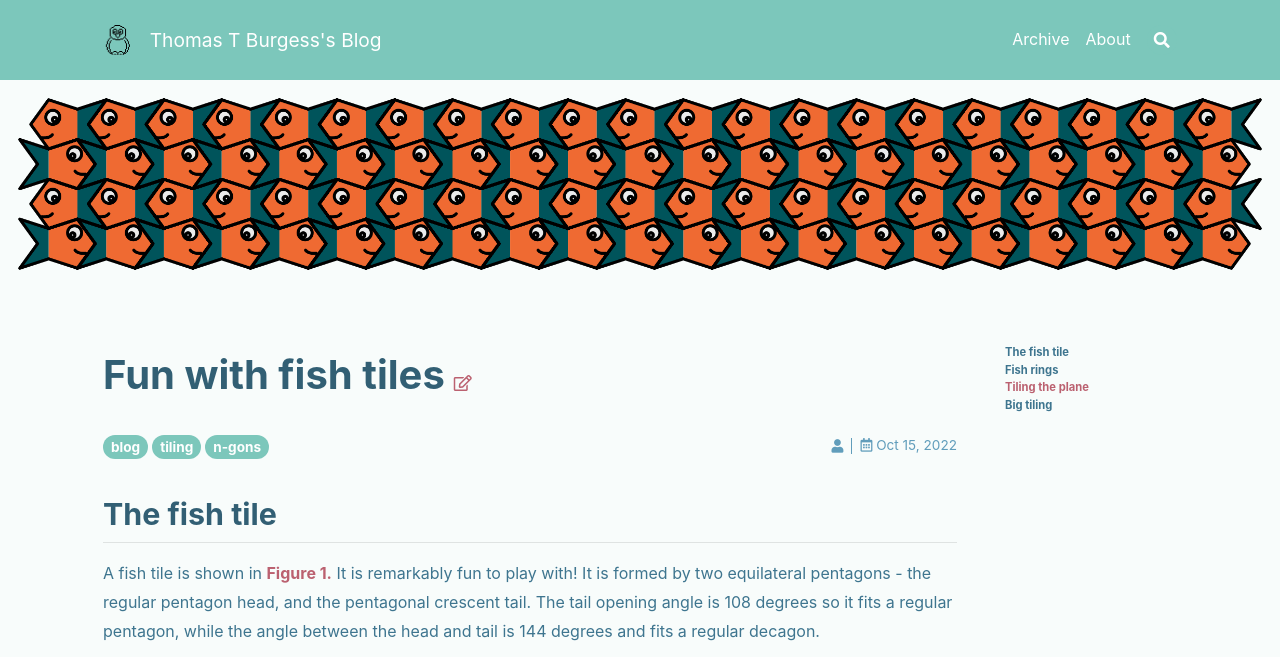
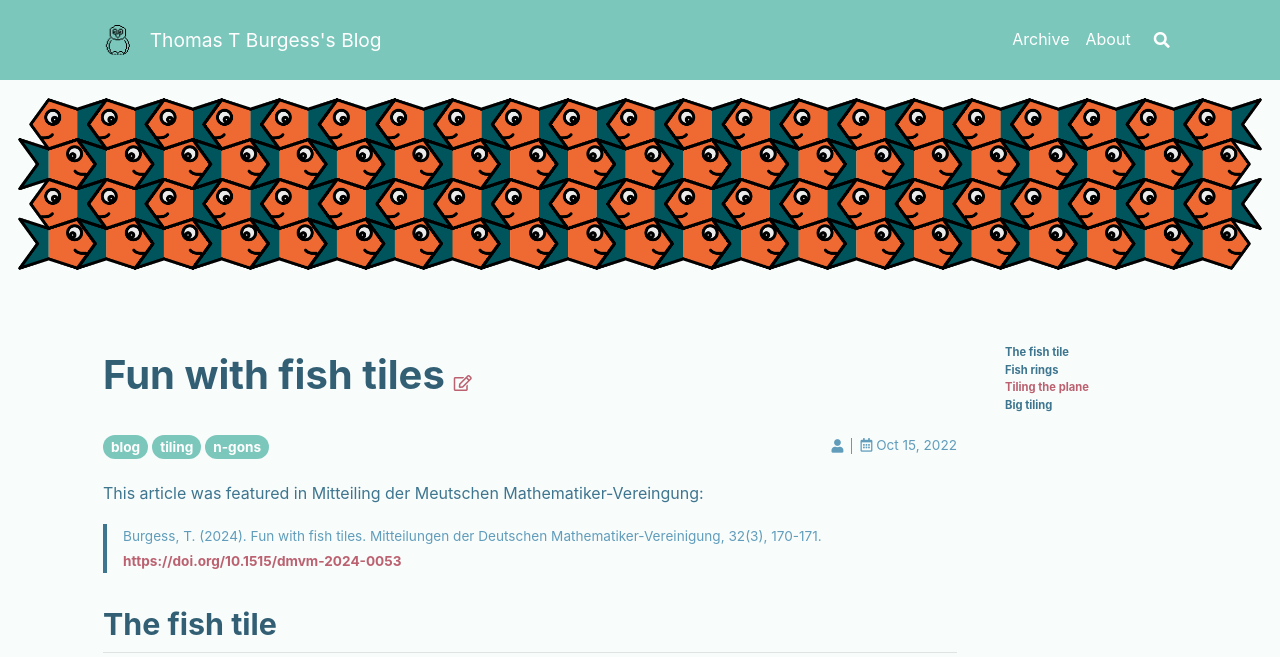
Before and after one commit to thomasburgess/thomasburgess.github.io, a Jekyll site: the page built from _posts/2022-10-15-Fish-tiles.md, in a window 1280 px wide and 900 px high, cut to the strip 0-657 px from the top of the window. Built offline with Jekyll 4.4.1, drawn with Linux system fonts in a browser that asks for light colours; nearby versions of some CDN libraries; comment, search, counter and statistics services are not loaded.

Commit message:
fix (minor changes)

```diff
--- a/_posts/2022-10-15-Fish-tiles.md
+++ b/_posts/2022-10-15-Fish-tiles.md
@@ -14,6 +14,10 @@ categories: blog
 author: thomasburgess
 description: Fun with fish tiles
 ---
+
+This article was featured in Mitteiling der Meutschen Mathematiker-Vereingung:
+
+> Burgess, T. (2024). Fun with fish tiles. Mitteilungen der Deutschen Mathematiker-Vereinigung, 32(3), 170-171. [https://doi.org/10.1515/dmvm-2024-0053](https://doi.org/10.1515/dmvm-2024-0053)
 
 ## The fish tile
 
```
Also changed, not shown: _posts/2021-06-06-Welcome-to-my-blog.md (+1 -1 lines).
